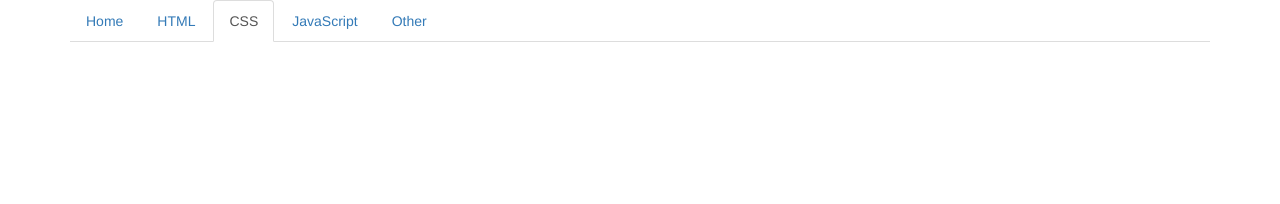
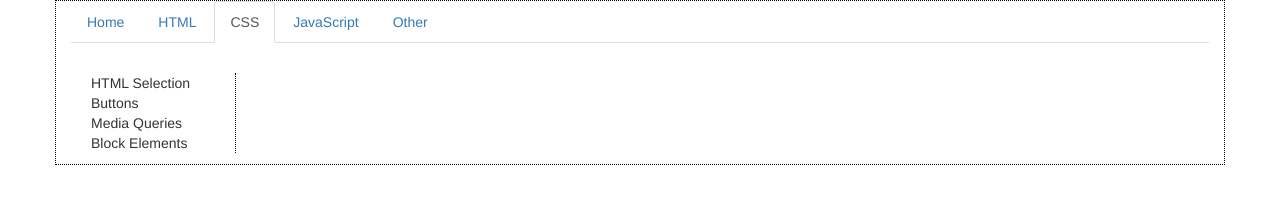
Before and after one commit to darenschaad/wikipedia, a plain HTML site: page css-page.html in a window 1280 px wide. Drawn offline with nearby package versions, Linux system fonts and the light colour scheme.

Commit message:
Add a sidebar in subpages

```diff
--- a/css-page.html
+++ b/css-page.html
@@ -24,11 +24,16 @@
         </div>
       </div>
       <div class='row'>
-        <div class='col-md-3'>
+        <div class='col-md-2' id='sideBarLeftContainer'>
+            <ul class='list-unstyled' id='sideBarLeft'>
+              <li>HTML Selection</li>
+              <li>Buttons</li>
+              <li>Media Queries</li>
+              <li>Block Elements</li>
+            </ul>
         </div>
-        <div class='col-md-9'>
+        <div class='col-md-10'>
         </div>
-      </div>
       <div class='row'>
         <div class='col-md-12'>
           <footer>
--- a/css/styles.css
+++ b/css/styles.css
@@ -0,0 +1,13 @@
+.container {
+  border: 1px dotted black;
+}
+
+
+#sideBarLeftContainer {
+    margin-top: 30px;
+}
+
+#sideBarLeft {
+  padding: 0px 20px 0px 20px;
+  border-right: 1px dotted black;
+}
```
Also changed, not shown: html-page.html (+8 -3 lines).
